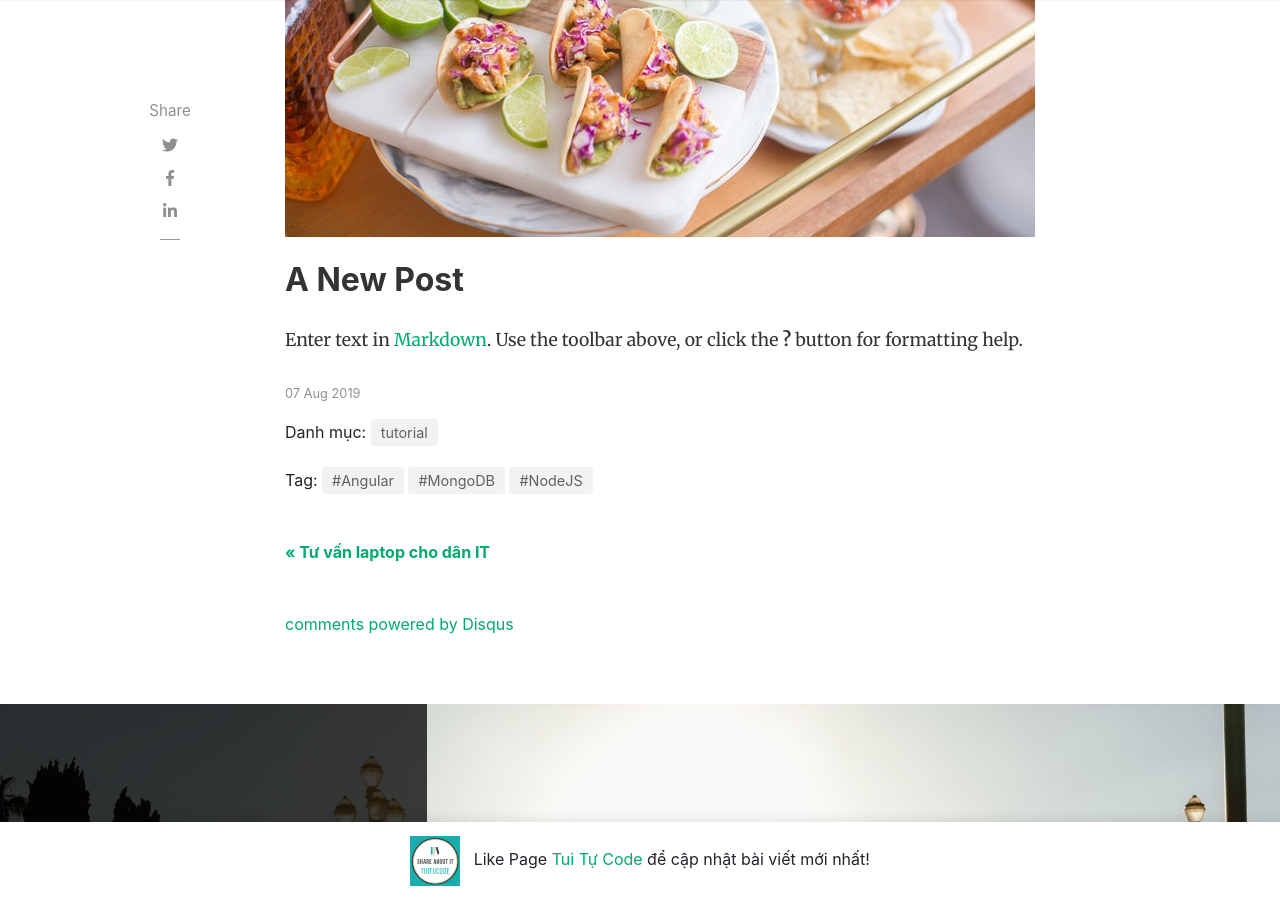
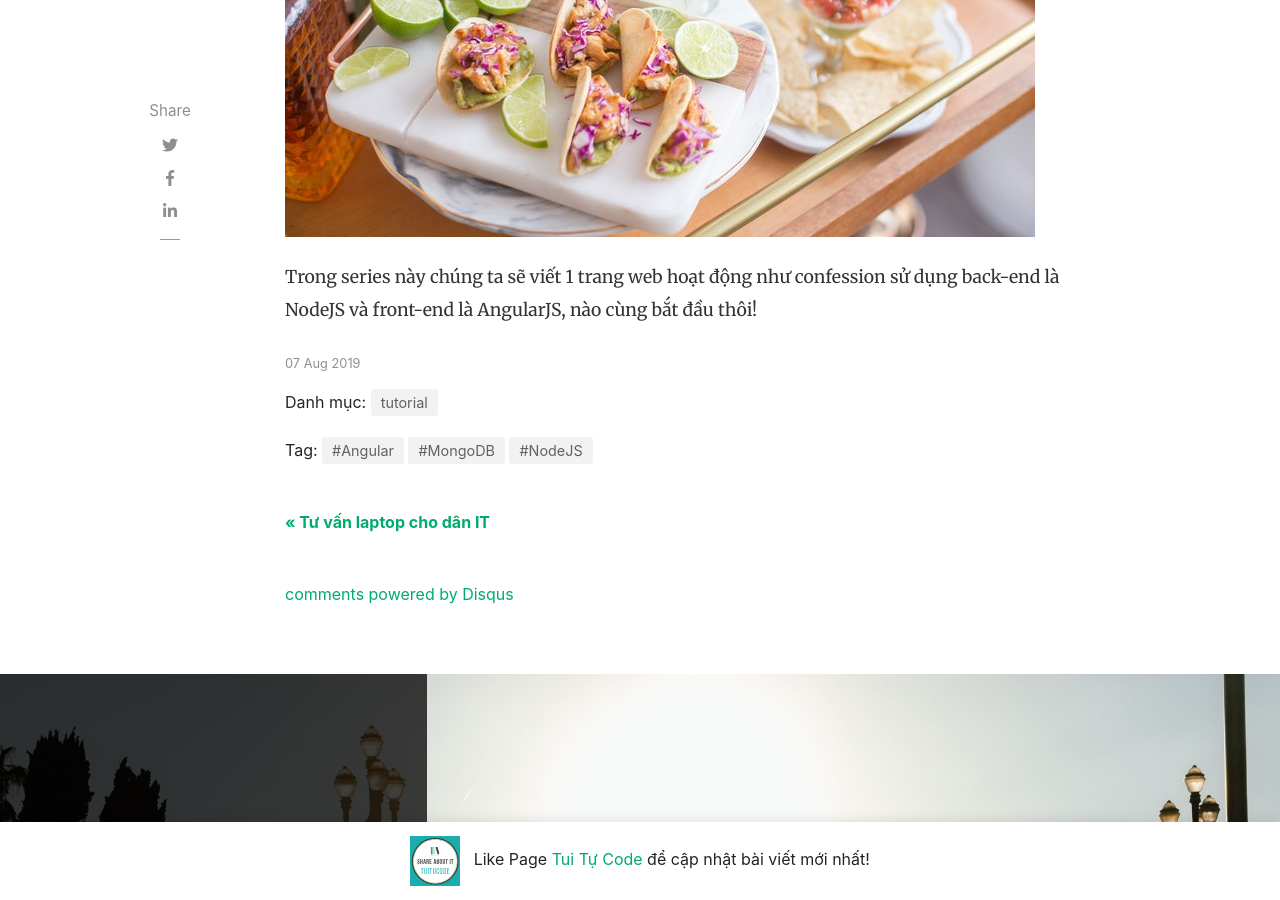
Before and after one commit to tuitucode/tuitucode.github.io, a Jekyll site: the page built from _posts/2019-08-07-web-confession-voi-nodejs-va-angularjs.md, in a window 1280 px wide and 900 px high, scrolled down 735 px. Built offline with Jekyll 4.4.1, drawn with Linux system fonts in a browser that asks for light colours; nearby versions of some CDN libraries; comment, search, counter and statistics services are not loaded.

Commit message:
Create 2019-08-07-web-confession-voi-nodejs-va-angularjs.md

```diff
--- a/_posts/2019-08-07-web-confession-voi-nodejs-va-angularjs.md
+++ b/_posts/2019-08-07-web-confession-voi-nodejs-va-angularjs.md
@@ -12,6 +12,4 @@ description: Xây dựng web app confession với NodeJS và AngularJS
 featured: true
 title: Xây dựng web confession với NodeJS và AngularJS
 ---
-## A New Post
-
-Enter text in [Markdown](http://daringfireball.net/projects/markdown/). Use the toolbar above, or click the **?** button for formatting help.
+Trong series này chúng ta sẽ viết 1 trang web hoạt động như confession sử dụng back-end là NodeJS và front-end là AngularJS, nào cùng bắt đầu thôi!
```
